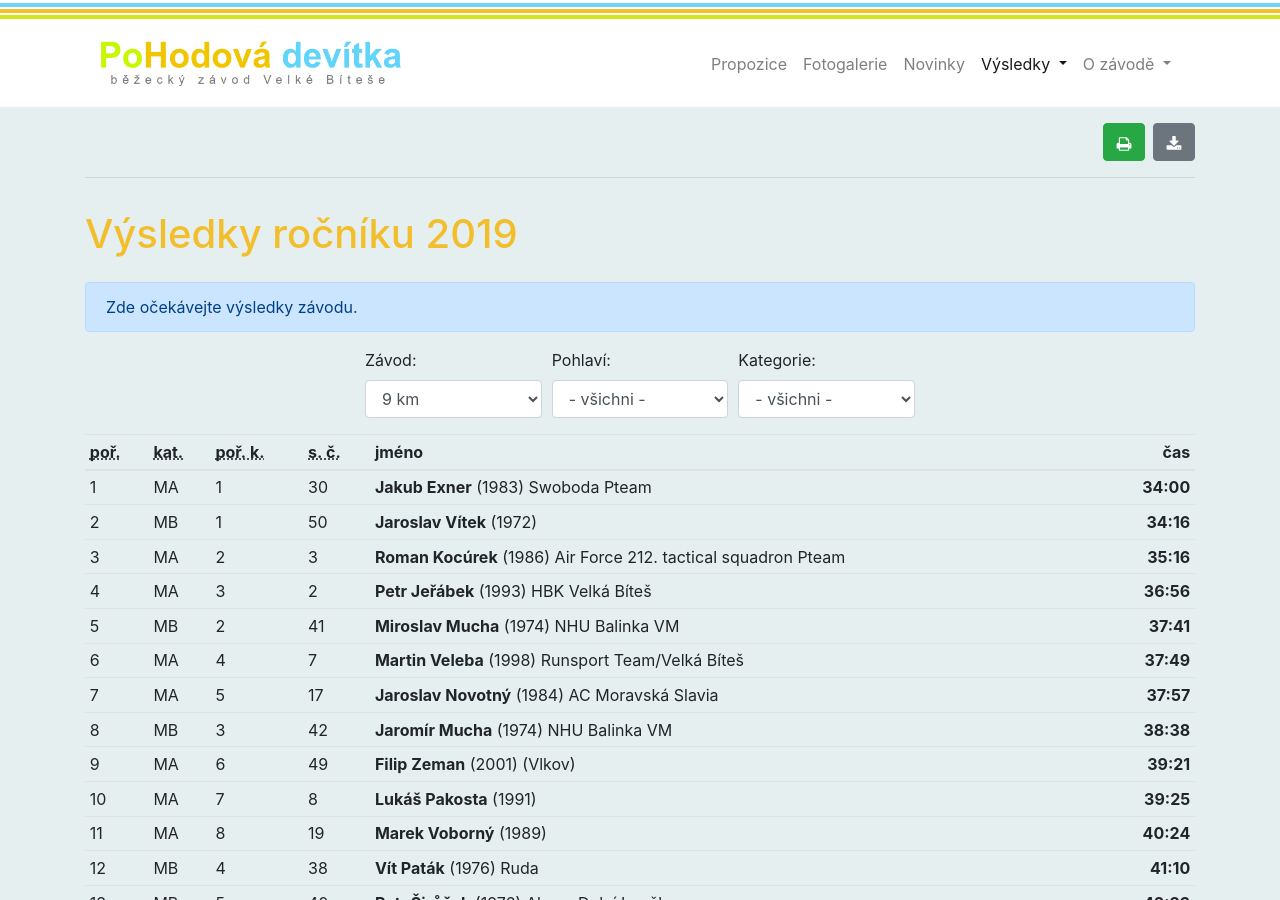
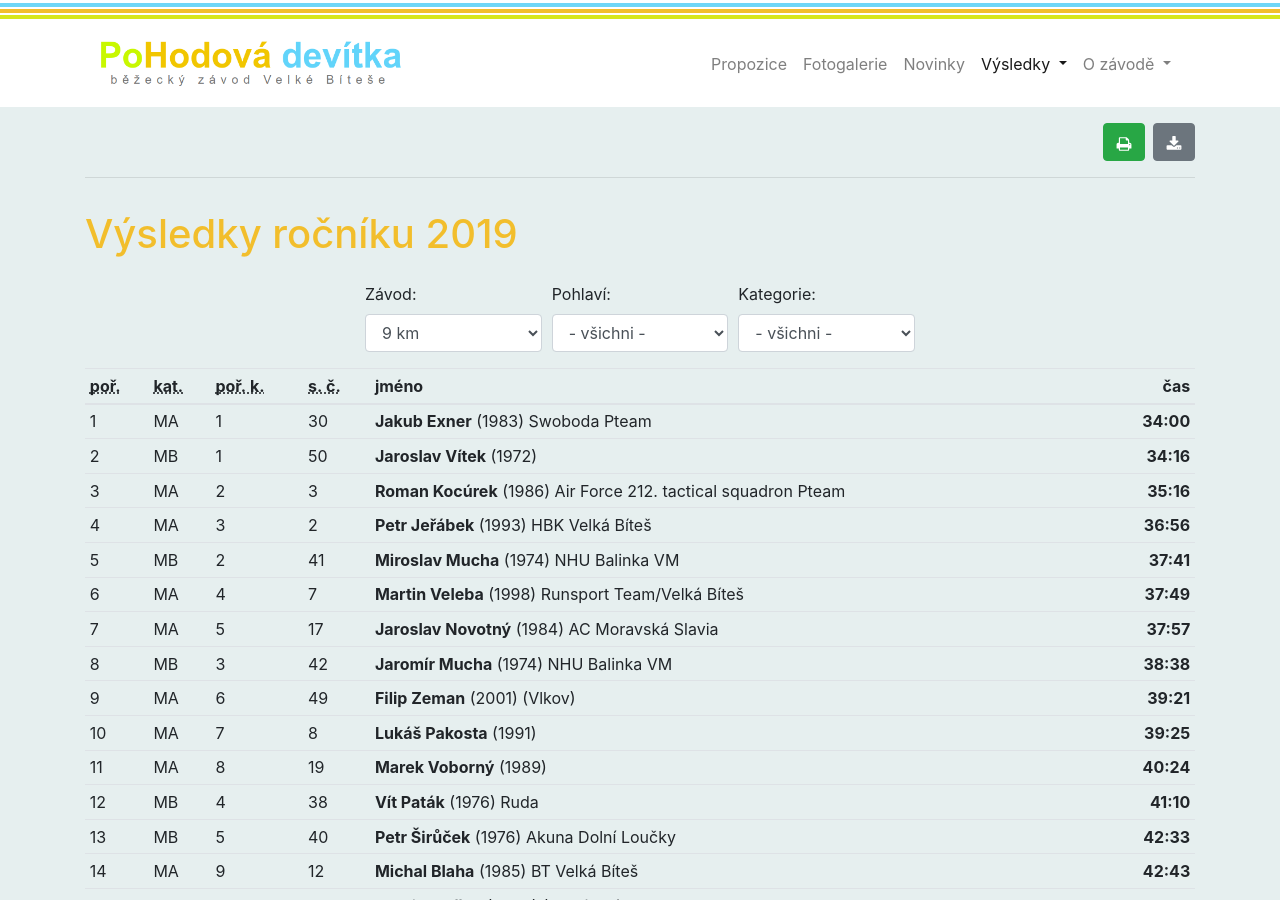
Before and after one commit to pohodovadevitka/pohodovadevitka.github.io, a Jekyll site: the page built from _vysledky/2019.html, in a window 1280 px wide and 900 px high. Built offline with Jekyll 4.4.1, drawn with Linux system fonts in a browser that asks for light colours.

Commit message:
remofing alert

```diff
--- a/_vysledky/2019.html
+++ b/_vysledky/2019.html
@@ -151,9 +151,5 @@ published: public
   }
 </script>
 
-<div class="alert alert-primary" role="alert">
-  Zde očekávejte výsledky závodu.
-</div>
-
 {% include results-filter.html %}
 {% include categories-2019.html title="Vypsané kategorie" %}
```
